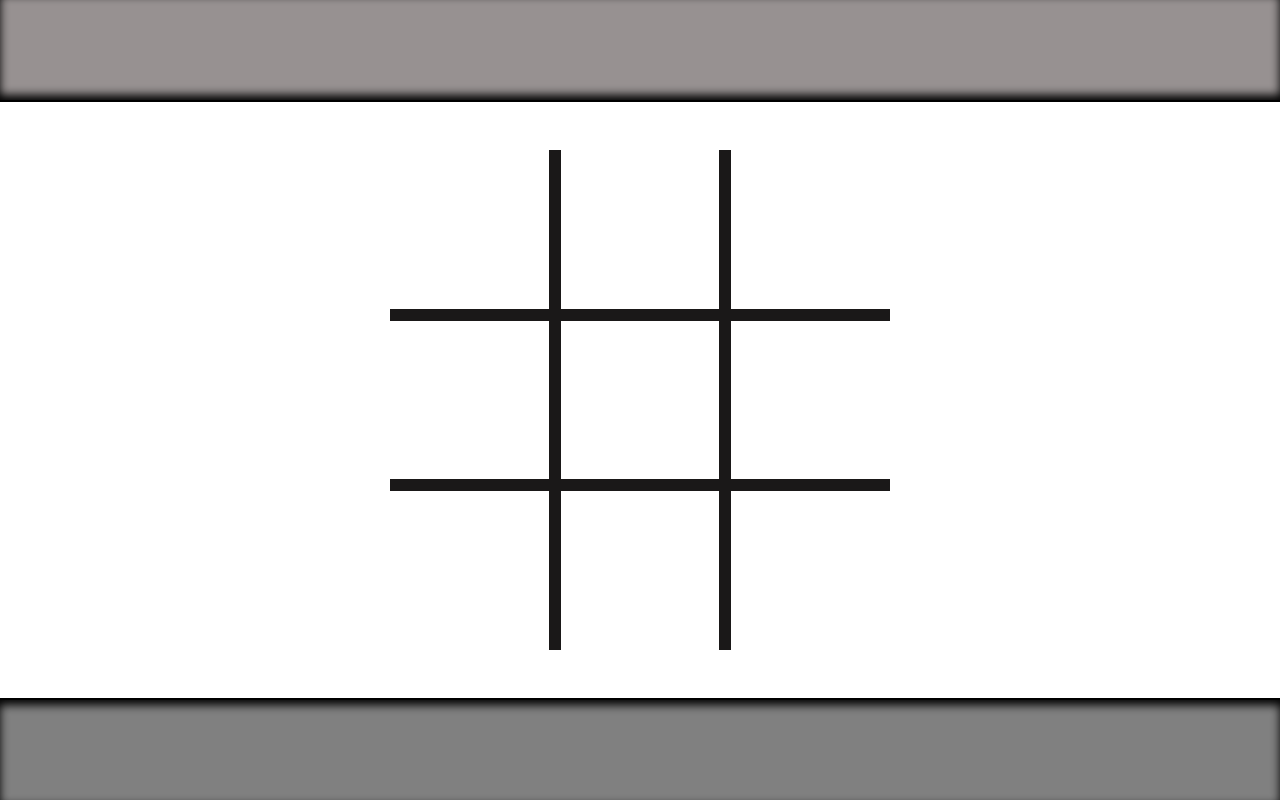
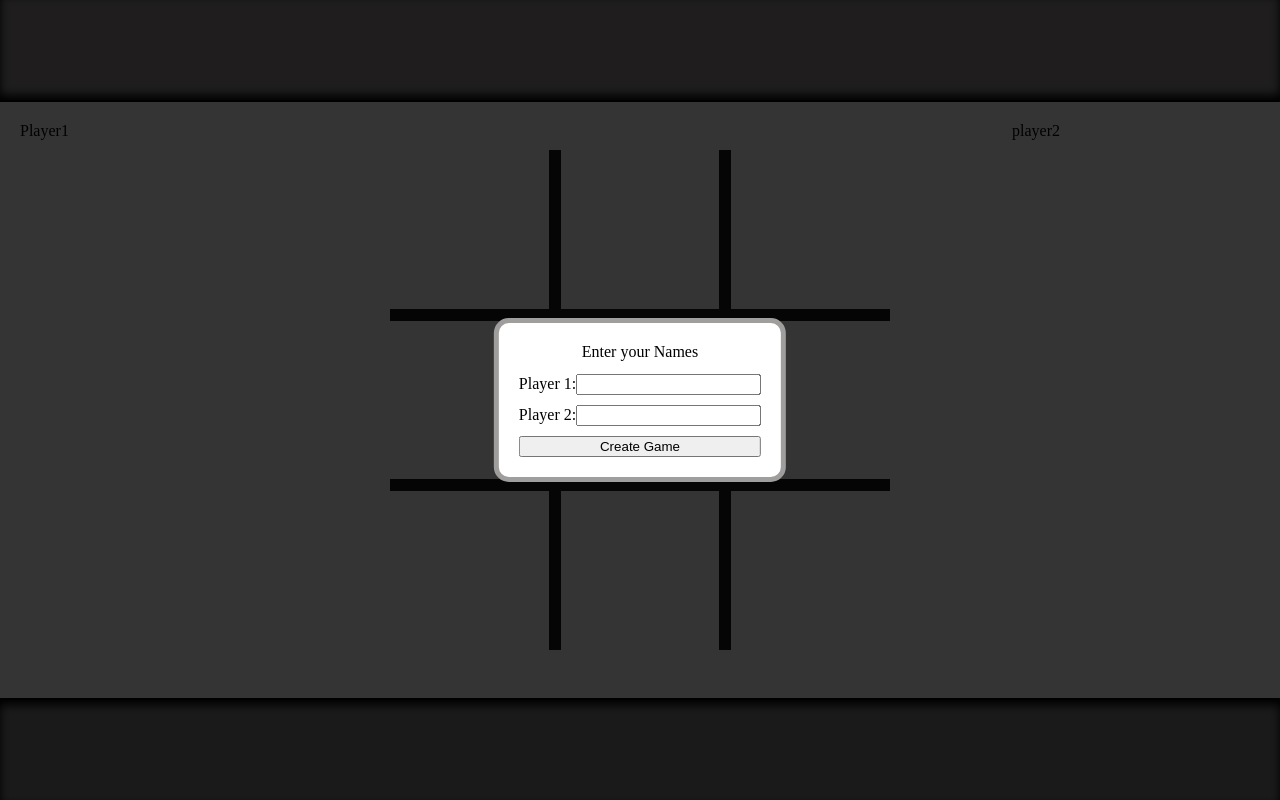
Before and after one commit to feindreh/tictactoe, a plain HTML site: page index.html in a window 1280 px wide. Drawn offline with Linux system fonts and the light colour scheme.

Commit message:
name prompt

```diff
--- a/index.html
+++ b/index.html
@@ -9,10 +9,18 @@
     <link rel="stylesheet" href="./style.css">
 </head>
 <body>
+    <div id="blackbox"></div>
+    <div id="prompt">
+        <p>Enter your Names</p>
+        <div><label>Player 1:</label><input type="text"></div>
+        <div><label>Player 2:</label><input type="text"></div>
+        <button type="button">Create Game</button>
+    </div>
     <div id="wrapper">
         <div id="header">
         </div>
         <div id="content">
+            <div id="player1">Player1</div>
             <div id="board-wrap">
                 <div id="board">
                     <div class="board-field">
@@ -44,6 +52,7 @@
                     </div>
                 </div>
             </div>
+            <div id="player2">player2</div>
         </div>
         <div id="footer">
         </div>
--- a/script.js
+++ b/script.js
@@ -14,10 +14,11 @@ const Game = (() => {
       _text[i].innerHTML = _gameboard[i];
     }
   };
-  const _resetBoard = () => {
+  const resetBoard = () => {
     for (let i = 0; i < _gameboard.length; i++) {
       _gameboard[i] = '';
     }
+    _player1 = true;
   };
   for (let i = 0; i < _field.length; i++) {
     _field[i].addEventListener('click', () => { _fill(i); _renderBoard(); validate(); });
@@ -38,5 +39,6 @@ const Game = (() => {
   };
   return {
     validate,
+    resetBoard,
   };
 })();
--- a/style.css
+++ b/style.css
@@ -14,6 +14,30 @@ body{
     height:100vh;
     display: grid;
     grid-template-rows: 100px 1fr 100px;
+}
+/*prompt*/
+#prompt,#blackbox{
+    position: absolute;
+}
+#blackbox{
+    background-color: rgba(0, 0, 0, 0.795);
+    height: 100%;
+    width: 100%;
+}
+#prompt{
+    background-color: rgb(255, 255, 255);
+    top: 50%;
+    left: 50%;
+    transform: translate(-50%, -50%);
+    display: grid;
+    grid-template-rows: 1fr 1fr 1fr 1fr;
+    grid-gap:10px;
+    padding:20px;
+    border:solid 5px rgb(160, 157, 157);
+    border-radius: 15px;
+}
+#prompt > p{
+    text-align: center;
 }
 /*Header*/
 #header{
```
